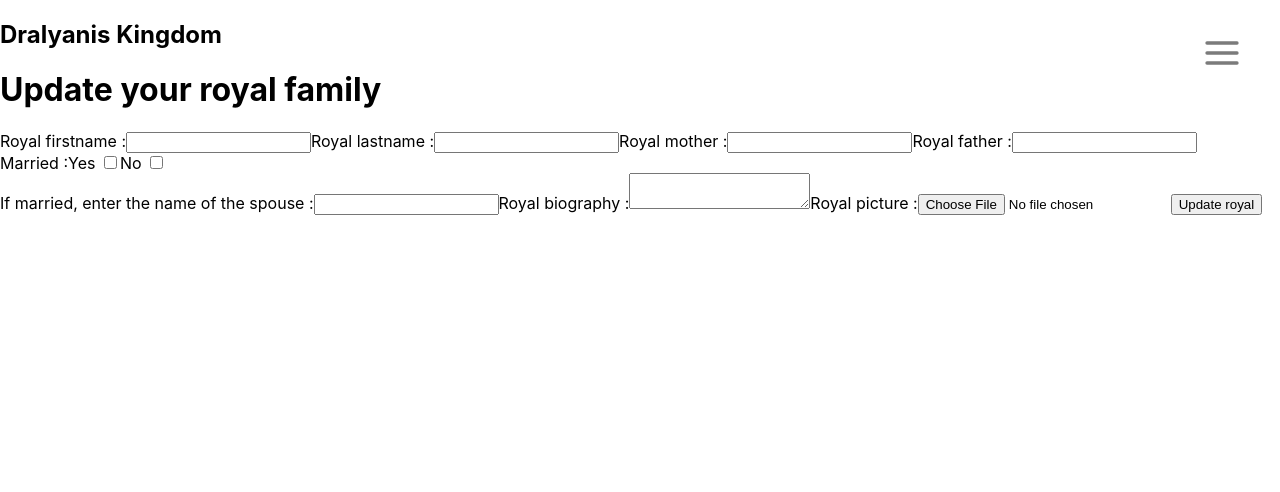
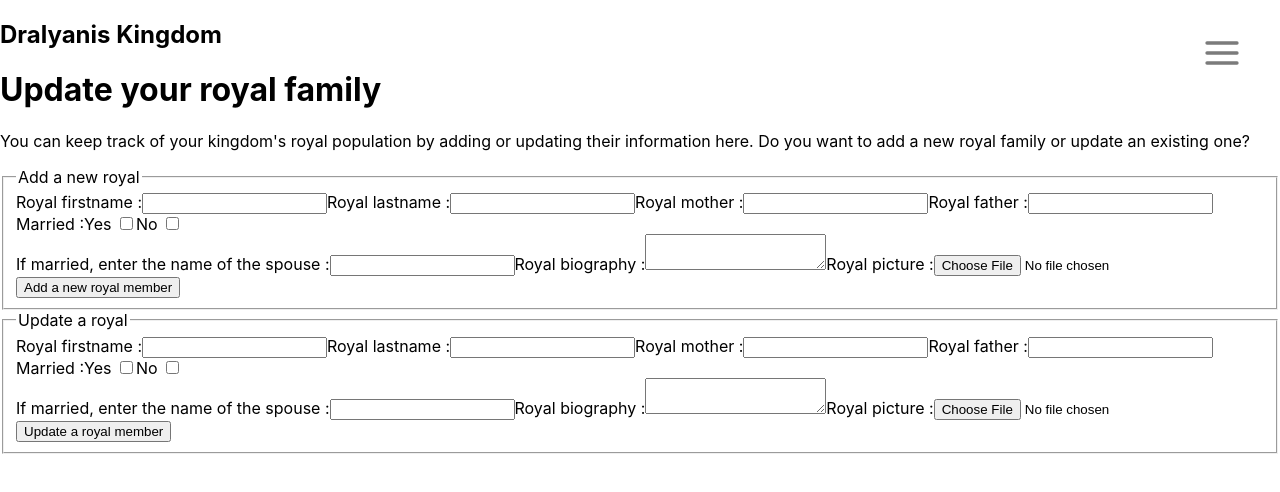
Before and after one commit to Alexandra-Rdrgs/checkpoint-4, a React (Vite) app in the folder frontend/: page /updateroyals in a window 1280 px wide. Shown: the top 492 px of the page. Built offline with nearby package versions, Linux system fonts and the light colour scheme.

Commit message:
Final structure of the page, now lets make it work

```diff
--- a/frontend/src/pages/UpdateRoyals.jsx
+++ b/frontend/src/pages/UpdateRoyals.jsx
@@ -5,6 +5,13 @@ export default function UpdateRoyals() {
     <div>
       <Header />
       <h1>Update your royal family</h1>
+      <p>
+        You can keep track of your kingdom's royal population by adding or
+        updating their information here. Do you want to add a new royal family
+        or update an existing one?
+      </p>
+      <fieldset>
+        <legend>Add a new royal</legend>
         <form>
           <label htmlFor="firstname">
             Royal firstname :
@@ -45,8 +52,54 @@ export default function UpdateRoyals() {
             Royal picture :
             <input type="file" />
           </label>
-        <button type="submit">Update royal</button>
+          <button type="submit">Add a new royal member</button>
         </form>
+      </fieldset>
+      <fieldset>
+        <legend>Update a royal</legend>
+        <form>
+          <label htmlFor="firstname">
+            Royal firstname :
+            <input type="text" />
+          </label>
+          <label htmlFor="lastname">
+            Royal lastname :
+            <input type="text" />
+          </label>
+          <label htmlFor="mother">
+            Royal mother :
+            <input type="text" />
+          </label>
+          <label htmlFor="father">
+            Royal father :
+            <input type="text" />
+          </label>
+          <div>
+            <label htmlFor="married">
+              Married :
+              <label htmlFor="yes">
+                Yes <input type="checkbox" />
+              </label>
+              <label htmlFor="no">
+                No <input type="checkbox" />
+              </label>
+            </label>
+          </div>
+          <label htmlFor="marriedTo">
+            If married, enter the name of the spouse :
+            <input type="text" />
+          </label>
+          <label htmlFor="biography">
+            Royal biography :
+            <textarea />
+          </label>
+          <label htmlFor="image">
+            Royal picture :
+            <input type="file" />
+          </label>
+          <button type="submit">Update a royal member</button>
+        </form>
+      </fieldset>
     </div>
   );
 }
```
Lines whose indentation alone changed are shown as unchanged.
